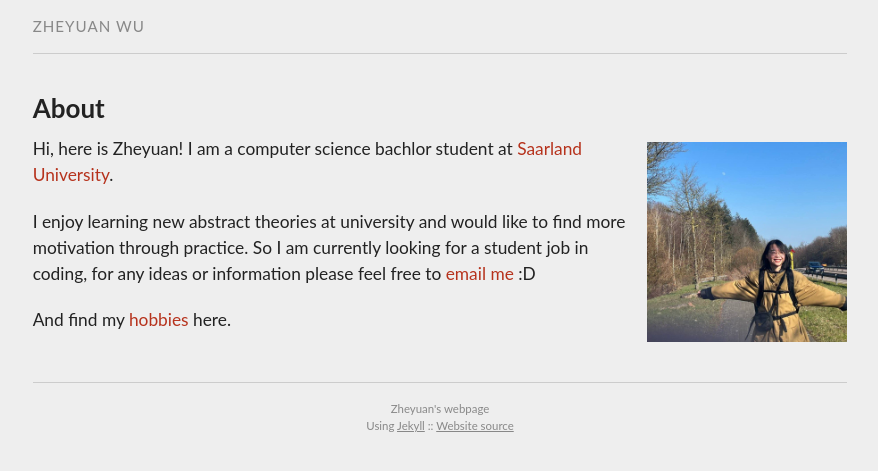
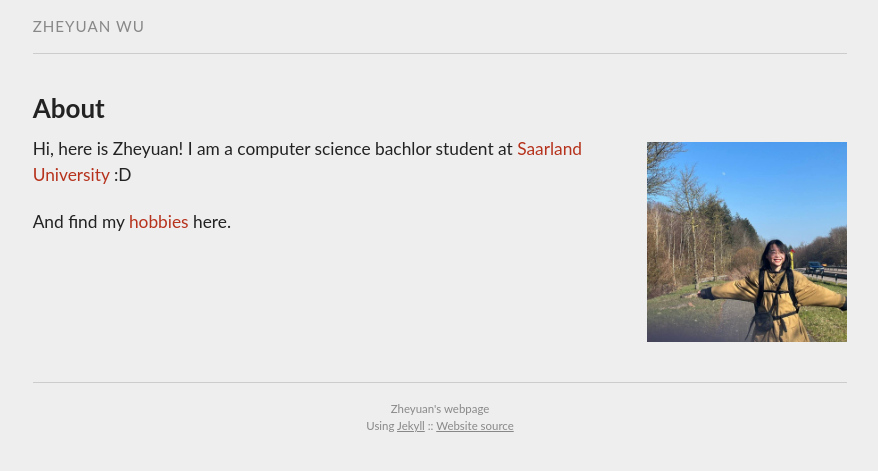
Before and after one commit to ZheyuanWU/ZheyuanWU.github.io, a Jekyll site: the page built from index.md, in a window 1280 px wide. Shown: the top 471 px of the page, without its empty margins (200-1078 px from the left). Built offline with Jekyll 4.4.1, drawn with Linux system fonts in a browser that asks for light colours.

Commit message:
update status

```diff
--- a/index.md
+++ b/index.md
@@ -5,9 +5,9 @@ permalink: /
 ---
 {% include image.html url="images/myphoto.jpg" width="200px" align="right" %}
 
-Hi, here is Zheyuan! I am a computer science bachlor student at [Saarland University].
+Hi, here is Zheyuan! I am a computer science bachlor student at [Saarland University] :D
 
-I enjoy learning new abstract theories at university and would like to find more motivation through practice. So I am currently looking for a student job in coding, for any ideas or information please feel free to [email me] :D
+<!-- I enjoy learning new abstract theories at university and would like to find more motivation through practice. So I am currently looking for a student job in coding, for any ideas or information please feel free to [email me] :D -->
 
 And find my [hobbies] here.
 
```
